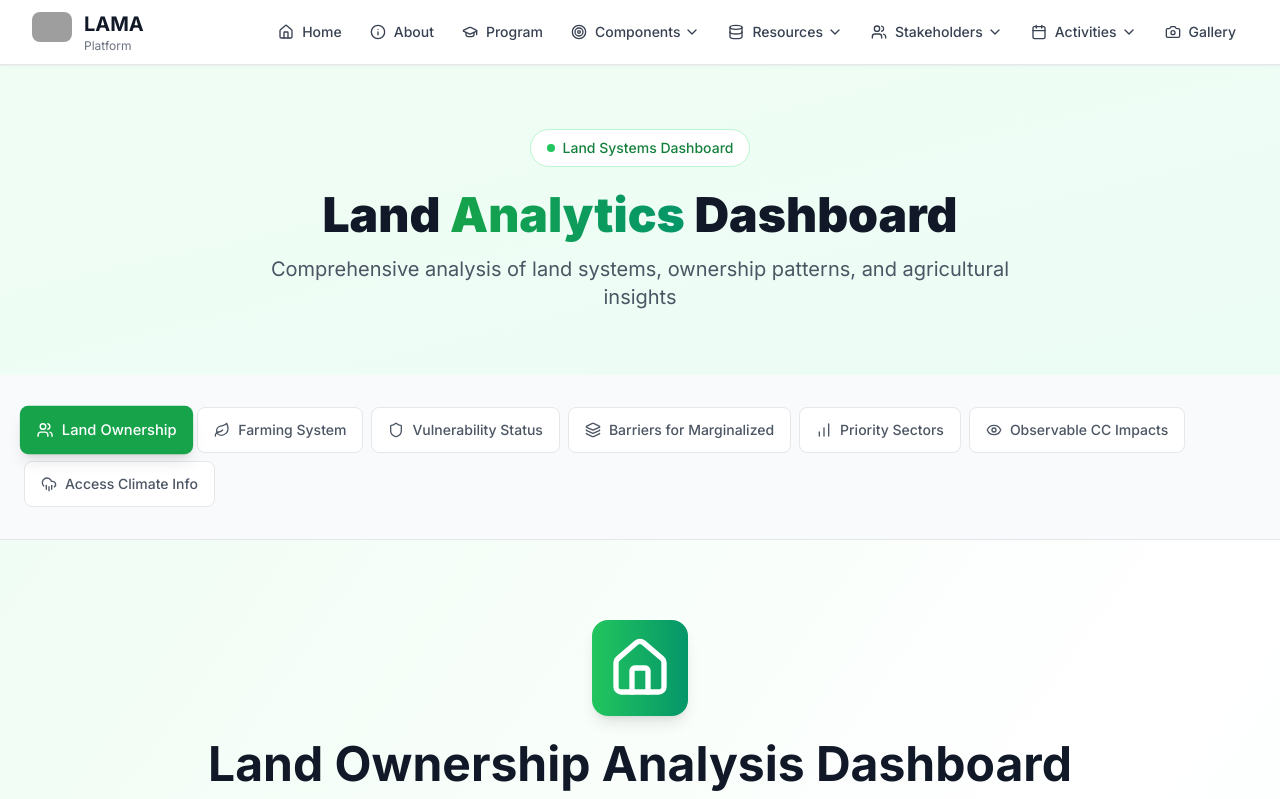
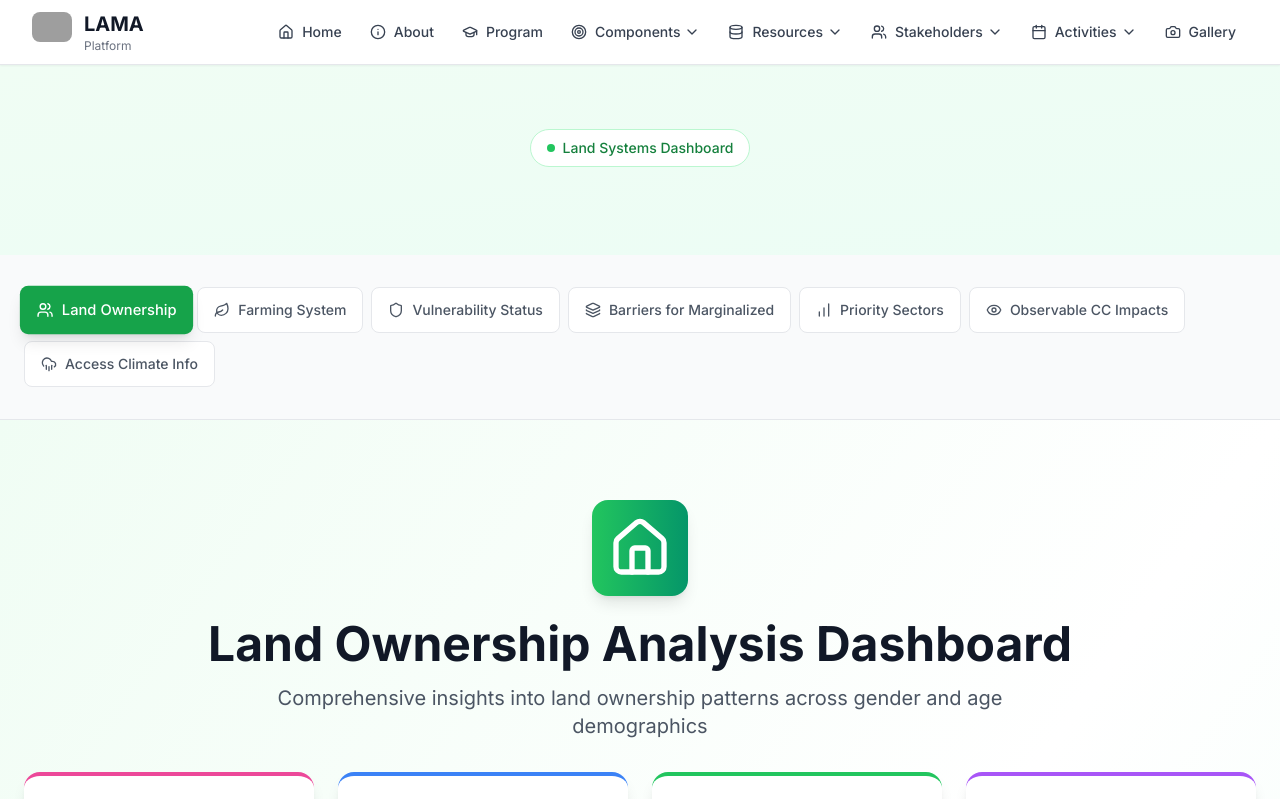
Before and after one commit to njerimuiruri/lama, a Next.js app: page /dashboard/sitedashboard in a window 1280 px wide. Shown: the top 799 px of the page. Built offline with nearby package versions, Linux system fonts and the light colour scheme; grey boxes are pictures that could not be loaded.

Commit message:
code updates

```diff
--- a/src/app/dashboard/sitedashboard/page.jsx
+++ b/src/app/dashboard/sitedashboard/page.jsx
@@ -79,12 +79,12 @@ const LandDashboard = () => {
                                     <div className="w-2 h-2 bg-green-500 rounded-full"></div>
                                     <span className="text-green-700 text-sm font-medium">Land Systems Dashboard</span>
                                 </div>
-                                <h1 className="text-4xl lg:text-5xl font-black text-gray-900 mb-4 leading-tight">
+                                {/* <h1 className="text-4xl lg:text-5xl font-black text-gray-900 mb-4 leading-tight">
                                     Land <span className="bg-gradient-to-r from-green-600 to-emerald-600 bg-clip-text text-transparent">Analytics</span> Dashboard
                                 </h1>
                                 <p className="text-xl text-gray-600 max-w-3xl mx-auto">
                                     Comprehensive analysis of land systems, ownership patterns, and agricultural insights
-                                </p>
+                                </p> */}
                             </div>
                         </div>
                     </section>
```
